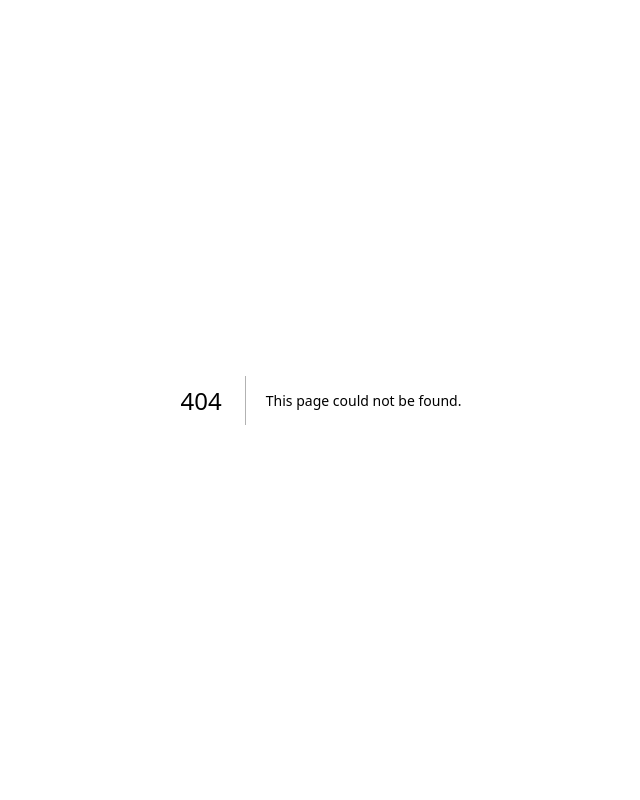
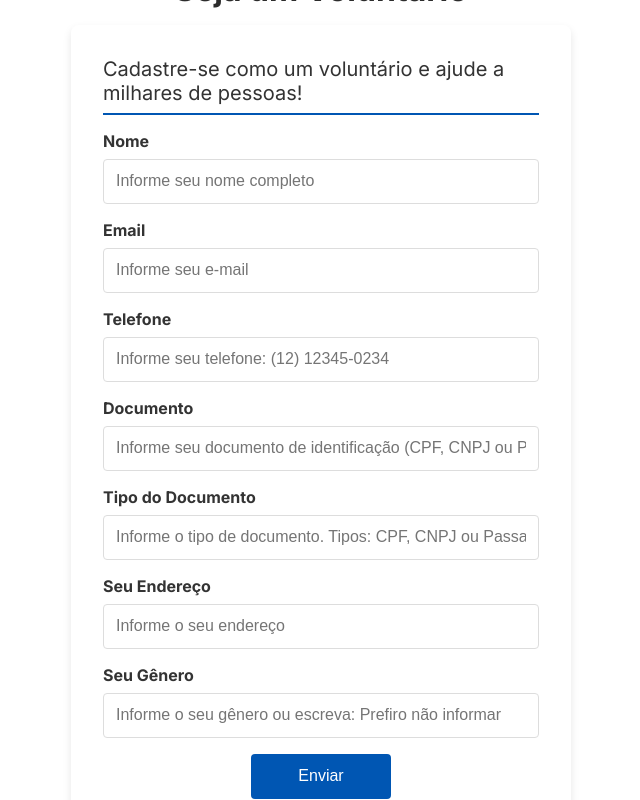
Before and after one commit to PatrickDniz/Hackthonamatata, a Next.js app: page /seja-um-voluntario in a window 1280 px wide. Before the commit this address had no page. Shown: the whole page, without its empty margins (319-959 px from the left). Built offline with nearby package versions, Linux system fonts and the light colour scheme.

Commit message:
feat: creating new volunteers page

```diff
--- /dev/null
+++ b/src/app/seja-um-voluntario/page.js
@@ -0,0 +1,87 @@
+import styles from "./page.module.css"
+import DynamicInput from "../../components/DynamicInput"
+
+export default function Home() {
+  return (
+    <>
+      <div className={styles.layout}>
+        <h1 className={styles.headline}>Seja um Voluntário</h1>
+        <form className={styles.form} action="/" method="post">
+          <fieldset className={styles.fieldset}>
+            <legend className={styles.legend}>Cadastre-se como um voluntário e ajude a milhares de pessoas!</legend>
+
+            <DynamicInput
+              label="Nome"
+              name="name"
+              id="name"
+              pattern="^[a-zA-Z\s]*$"
+              type="text"
+              placeholder="Informe seu nome completo"
+            />
+
+            <DynamicInput
+              label="Email"
+              name="email"
+              id="email"
+              pattern="^[^\s@]+@[^\s@]+\.[^\s@]+$"
+              type="text"
+              placeholder="Informe seu e-mail"
+            />
+
+            <DynamicInput
+              label="Telefone"
+              name="contact_phone"
+              id="contact_phone"
+              pattern="^\(\d{2}\) \d{5}-\d{4}$"
+              type="tel"
+              placeholder="Informe seu telefone: (12) 12345-0234"
+            />
+
+            <DynamicInput
+              label="Documento"
+              name="document"
+              id="document"
+              pattern="^[a-zA-Z0-9]*$"
+              type="text"
+              placeholder="Informe seu documento de identificação (CPF, CNPJ ou Passaporte)"
+            />
+
+            <DynamicInput
+              label="Tipo do Documento"
+              name="document_type"
+              id="document_type"
+              pattern="^[a-zA-Z\s]*$"
+              type="text"
+              placeholder="Informe o tipo de documento. Tipos: CPF, CNPJ ou Passaporte"
+            />
+
+            <DynamicInput
+              label="Seu Endereço"
+              name="address"
+              id="address"
+              pattern="^[a-zA-Z\s]*$"
+              type="text"
+              placeholder="Informe o seu endereço"
+            />
+
+            <DynamicInput
+              label="Seu Gênero"
+              name="gender"
+              id="gender"
+              pattern="^[a-zA-Z\s]*$"
+              type="text"
+              placeholder="Informe o seu gênero ou escreva: Prefiro não informar"
+            />
+
+            <button
+                className={styles.button}
+                type="submit"
+            >
+              Enviar
+            </button>
+          </fieldset>
+        </form>
+      </div>
+    </>
+  )
+}
--- /dev/null
+++ b/src/app/seja-um-voluntario/page.module.css
@@ -0,0 +1,97 @@
+.layout {
+    display: flex;
+    align-items: center;
+    justify-content: center;
+    flex-direction: column;
+    height: 100vh;
+    width: 100%;
+}
+
+.headline {
+    margin-bottom: 1rem;
+}
+
+.form {
+    background: #fff;
+    padding: 2rem;
+    border-radius: 8px;
+    box-shadow: 0 4px 8px rgba(0, 0, 0, 0.1);
+    max-width: 500px;
+    width: 100%;
+}
+
+.fieldset {
+    border: none;
+    padding: 0;
+}
+
+.legend {
+    font-size: 1.25rem;
+    margin-bottom: 1rem;
+    color: #333;
+    border-bottom: 2px solid #0056b3;
+    padding-bottom: 0.5rem;
+}
+
+.button {
+    background-color: #0056b3;
+    color: #fff;
+    border: none;
+    border-radius: 4px;
+    padding: 0.75rem 1.5rem;
+    font-size: 1rem;
+    cursor: pointer;
+    transition: background-color 0.3s, transform 0.2s;
+    margin: 0 auto;
+    display: block;
+    width: 140px;
+    height: 45px;
+}
+
+.button:hover {
+    background-color: #004494;
+}
+
+.button:active {
+    transform: scale(0.98);
+}
+
+@media screen and (max-width: 600px) {
+    .form {
+        width: 90%;
+    }
+
+    .button {
+        width: 100%;
+    }
+}
+
+@media screen and (max-width: 415px) {
+    .form {
+        padding: 1rem;
+    }
+
+    .legend {
+        font-size: 1rem;
+    }
+}
+
+@media screen and (max-width: 415px) {
+    .form {
+        padding: 1rem;
+    }
+
+    .legend {
+        font-size: 1rem;
+    }
+}
+
+@media screen and (max-width: 335px) {
+    .headline {
+        font-size: 1.5rem;
+    }
+
+    .legend {
+        font-size: 0.9rem;
+    }
+}
```
